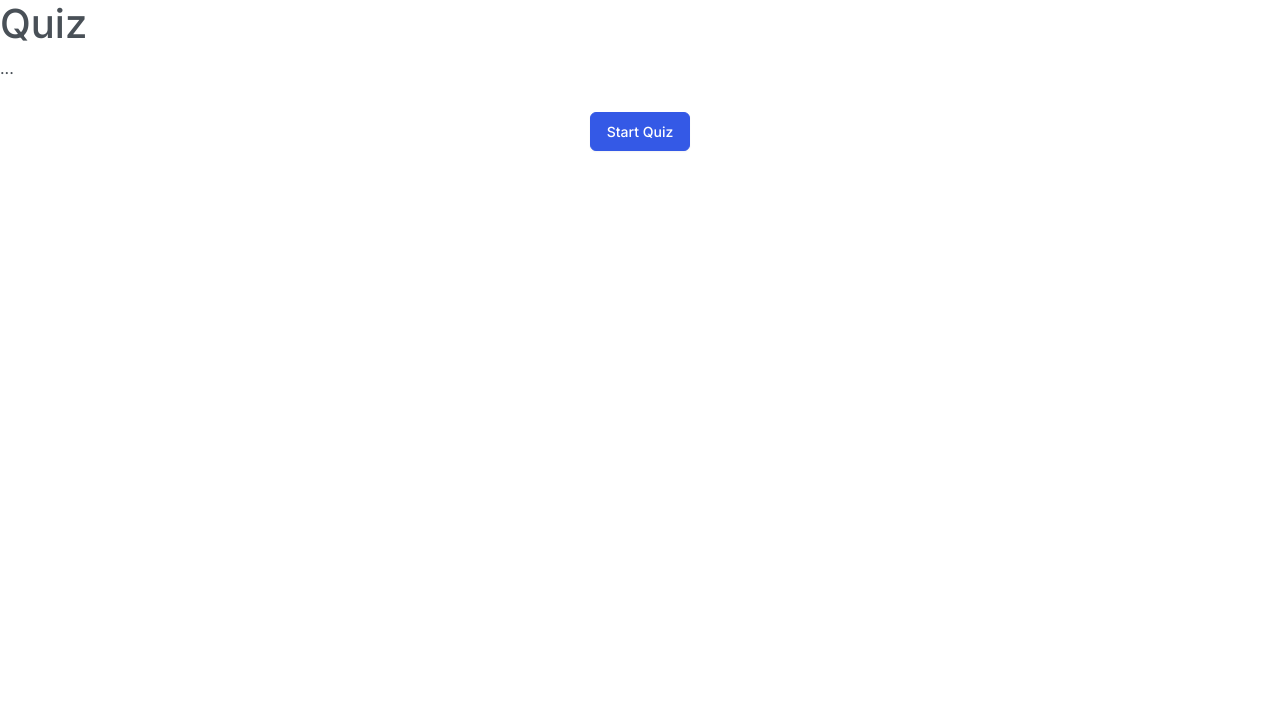
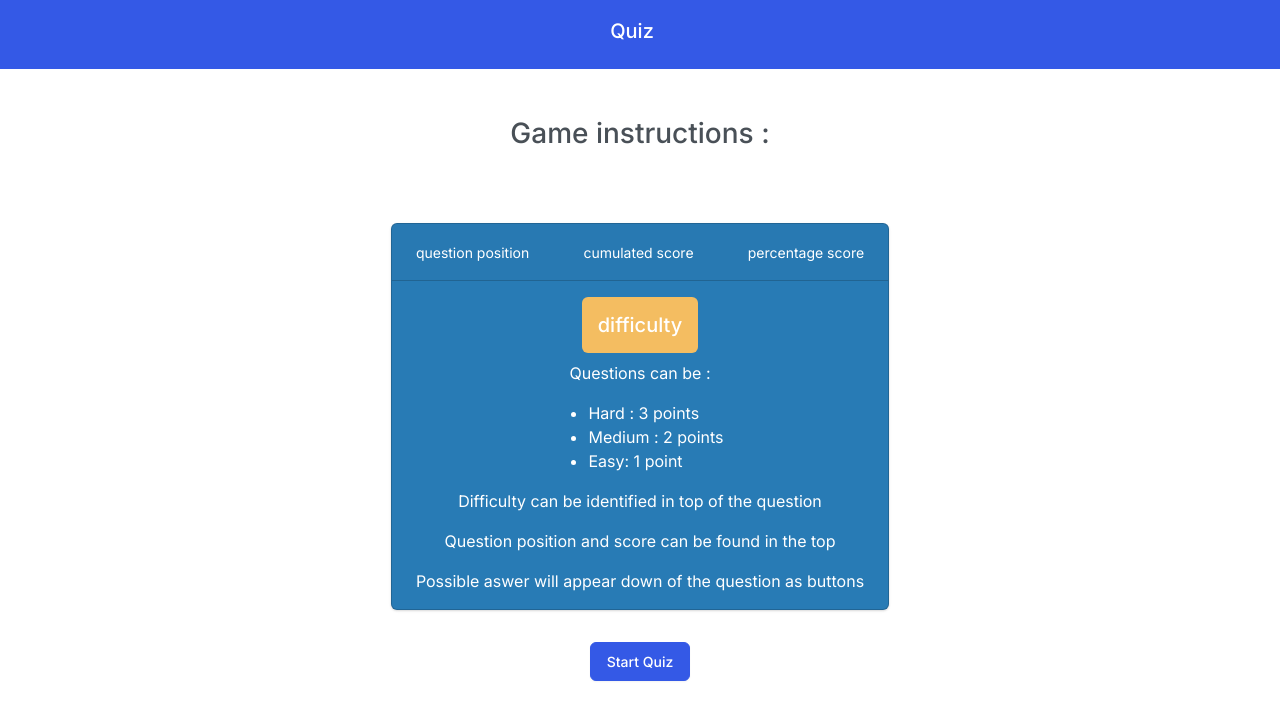
Before and after one commit to BrunoMalfi/quiz-project, a plain HTML site: page index.html in a window 1280 px wide. Both pictures are taken after a click on the input "Submit". Drawn offline with nearby package versions, Linux system fonts and the light colour scheme.

Commit message:
added game instructions and NavBar

```diff
--- a/index.html
+++ b/index.html
@@ -8,10 +8,15 @@
     <link rel="stylesheet" href="styles/styles.css">
 </head>
 <body>
-    <h1>Quiz</h1>
-    <p>...</p>
+    <nav class="navbar navbar-expand-lg bg-primary mb-5" data-bs-theme="dark">
+        <div class="container-fluid d-flex justify-content-center">
+            <h1 class="navbar-brand">Quiz</h1>
+        </div>
+    </nav>
 
-    <div id="userDiv" class="d-flex justify-content-center" >
+
+
+    <div id="userDiv" class="d-flex justify-content-center mt-5" >
         <form id="userForm">
             <fieldset>
                 <legend>Logging</legend>
@@ -24,14 +29,40 @@
         </form>
     </div>
 
-    <div id="startQuizDiv" class="d-none d-flex justify-content-center">
-        <button type="button" id="startQuizBtn" class="btn btn-primary mt-3">Start Quiz</button>
+    <div id="startQuizDiv" class="d-none d-flex flex-column justify-content-center">
+        <div id="startQuizDivButton" class="d-flex flex-wrap justify-content-center mb-3">
+            <h3>Game instructions :</h3>
+        </div>
+
+        <div id="startQuizDivCardInstructions" class="d-flex flex-wrap justify-content-center mt-5">
+            <div class="card text-white bg-info mb-3" style="max-width: 40rem;">
+                <div class="card-header d-flex justify-content-between">
+                    <div id="cardInstructionsRight"><small>question position</small></div>
+                    <div id="cardInstructionsCenter"><small>cumulated score</small></div>
+                    <div id="cardInstructionsLeft"><small>percentage score</small></div>
+                </div>
+                <div class="card-body d-flex flex-column align-items-center">
+                    <h5 class="card-title rounded p-3 bg-warning">difficulty</h5>
+                    <p class="card-text">Questions can be :</p>
+                    <ul>
+                        <li class="card-text">Hard : 3 points</li>
+                        <li class="card-text">Medium : 2 points</li>
+                        <li class="card-text">Easy: 1 point </li>
+                    </ul>
+                    <p class="card-text">Difficulty can be identified in top of the question</p>
+                    <p class="card-text"> Question position and score can be found in the top </p>
+                    <p class="card-text">Possible aswer will appear down of the question as buttons</p>
+                </div>
+            </div>
+        </div>
+
+        <div id="startQuizDivButton" class="d-flex flex-wrap justify-content-center mb-5">
+            <button type="button" id="startQuizBtn" class="btn btn-primary mt-3">Start Quiz</button>
+        </div>
     </div>
 
     <div id="categoriesButtonsDiv" class="d-none d-flex flex-column justify-content-center">
         <p class="display-5 fw-bolde">Choose the category you want to play : </p>
-
-
     </div>
 
     <div id="questionsDiv">
```
